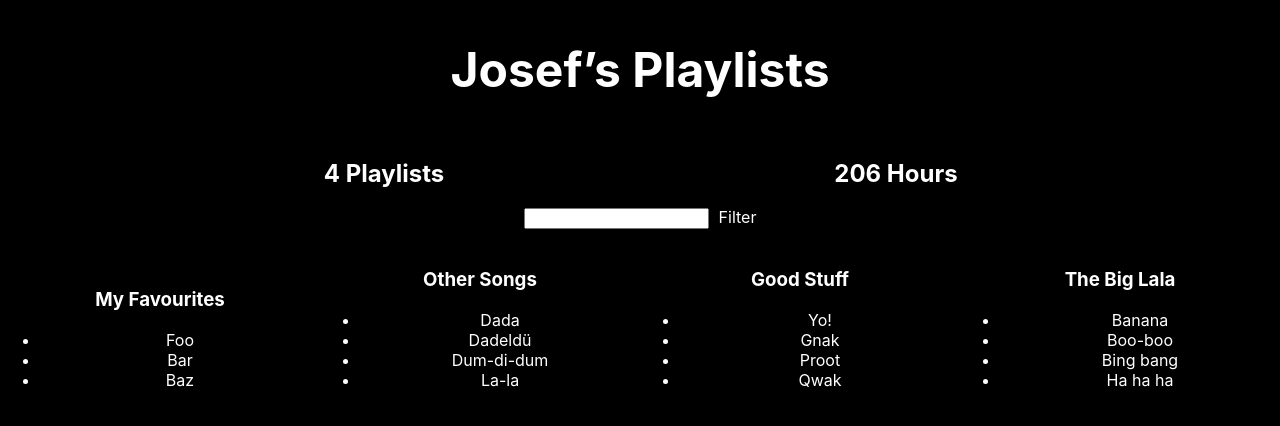
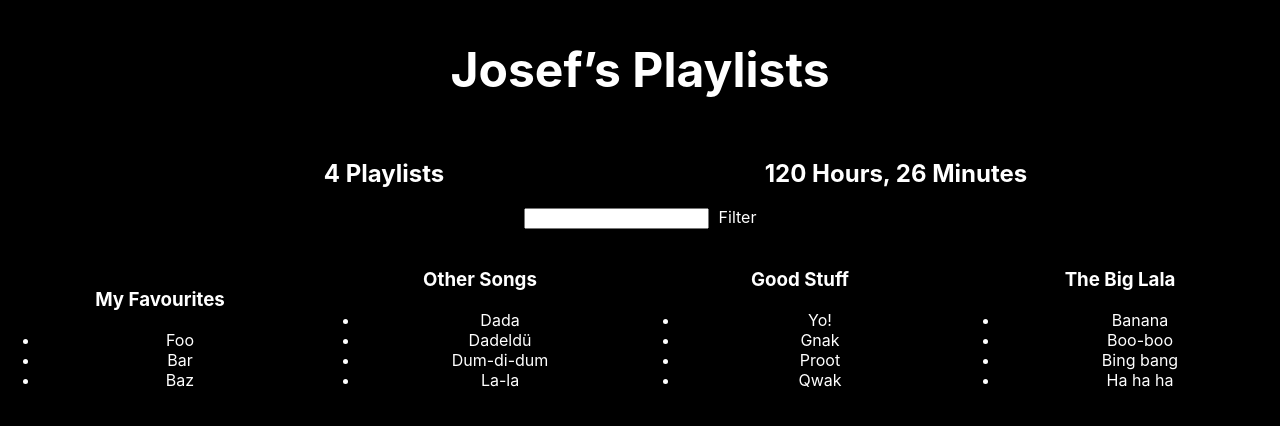
Before and after one commit to oolong32/reactTest, a React (Create React App) app: page / in a window 1280 px wide. Shown: the top 426 px of the page. Built offline with nearby package versions, Linux system fonts and the light colour scheme.

Commit message:
fix reduce duration

```diff
--- a/src/App.js
+++ b/src/App.js
@@ -12,19 +12,19 @@ let fakeServerData = {
     playlists: [
       {
         name: 'My Favourites',
-        songs: [{title: 'Foo', duration: '12345'}, {title: 'Bar', duration: '12345'}, {title: 'Baz', duration: '12345'}]
+        songs: [{title: 'Foo', duration: 195}, {title: 'Bar', duration: 612}, {title: 'Baz', duration: 174}]
       },
       {
         name: 'Other Songs',
-        songs: [{title: 'Dada', duration: '12345'}, {title: 'Dadeldü', duration: '12345'}, {title: 'Dum-di-dum', duration: '12345'}, {title: 'La-la', duration: '12345'}]
+        songs: [{title: 'Dada', duration: 512}, {title: 'Dadeldü', duration: 452}, {title: 'Dum-di-dum', duration: 982}, {title: 'La-la', duration: 123}]
       },
       {
         name: 'Good Stuff',
-        songs: [{title: 'Yo!', duration: '12345'}, {title: 'Gnak', duration: '12345'}, {title: 'Proot', duration: '12345'}, {title: 'Qwak', duration: '12345'}]
+        songs: [{title: 'Yo!', duration: 732}, {title: 'Gnak', duration: 823}, {title: 'Proot', duration: 835}, {title: 'Qwak', duration: 327}]
       },
       {
         name: 'The big lala',
-        songs: [{title: 'Banana', duration: '12345'}, {title: 'Boo-boo', duration: '12345'}, {title: 'Bing bang', duration: '12345'}, {title: 'Ha ha ha', duration: '12345'}]
+        songs: [{title: 'Banana', duration: 394}, {title: 'Boo-boo', duration: 223}, {title: 'Bing bang', duration: 219}, {title: 'Ha ha ha', duration: 623}]
       }
     ]
   }
@@ -42,15 +42,18 @@ class PlaylistCounter extends Component {
 
 class HoursCounter extends Component {
   render() {
-    let allSongs = this.props.playlists.reduce((songs, eachPlaylist)=>{
-      return songs.concat(eachPlaylist.songs);
+    let allSongs = this.props.playlists
+      .reduce((songs, eachPlaylist) => {
+        return songs.concat(eachPlaylist.songs);
     }, []);
-    let totalDuration = allSongs.reduce((sum, eachSong)=>{
-      return (sum + eachSong.duration) / 60;
-    }, 0);
+    let allSongDurations = allSongs.map(song=>song.duration);
+    let totalDuration = allSongDurations.length ? allSongDurations.reduce((accumulator, currentDuration) =>
+      accumulator + currentDuration) : 0;
+    let hours = Math.floor(totalDuration / 60);
+    let minutes = Math.floor(totalDuration % 60);
     return (
       <section className="hours-counter" style={{...defaultStyle, width: '40%', display: 'inline-block'}}>
-        <h2>{Math.round(totalDuration)} Hours</h2>
+        <h2>{hours} Hours, {minutes} Minutes</h2>
       </section>
     );
   }
@@ -102,6 +105,11 @@ class App extends Component {
   }
 
   render() {
+    let playlistsToRender = this.state.serverData.user ? this.state.serverData.user.playlists
+      .filter(playlist =>
+        playlist.name.toLowerCase().includes(
+          this.state.filterString.toLowerCase())
+      ) : [];
     return (
       <div className="App">
         {this.state.serverData.user ?
@@ -109,16 +117,14 @@ class App extends Component {
           <h1 style={{...defaultStyle, fontSize: '48px'}}>
           {this.state.serverData.user.name}’s Playlists
         </h1>
-          <PlaylistCounter playlists={this.state.serverData.user.playlists} />
-          <HoursCounter playlists={this.state.serverData.user.playlists} />
+          <PlaylistCounter playlists={playlistsToRender} />
+          <HoursCounter playlists={playlistsToRender} />
 
           <Filter onTextChange={text =>
             this.setState({filterString: text})
           } />
 
-          {this.state.serverData.user.playlists.filter(playlist =>
-            playlist.name.toLowerCase().includes(this.state.filterString.toLowerCase())
-          ).map(playlist =>
+          {playlistsToRender.map(playlist =>
             <Playlist playlist={playlist} />
           )}
         </section> : <h1 style={defaultStyle}>Loading …</h1>
```
